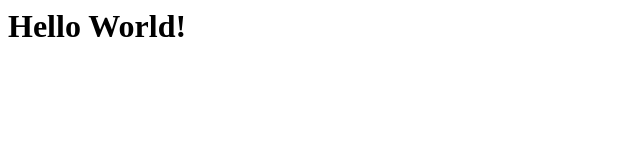
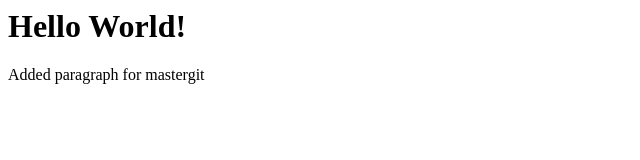
Before and after one commit to DavidGalolo/demo2, a plain HTML site: page index.html in a window 1280 px wide. Shown: the whole page, without its empty margins (0-640 px from the left). Drawn offline with Linux system fonts and the light colour scheme.

Commit message:
added paragraph

```diff
--- a/index.html
+++ b/index.html
@@ -1 +1,2 @@
 <h1>Hello World!</h1>
+<p>Added paragraph for mastergit </p>
```
